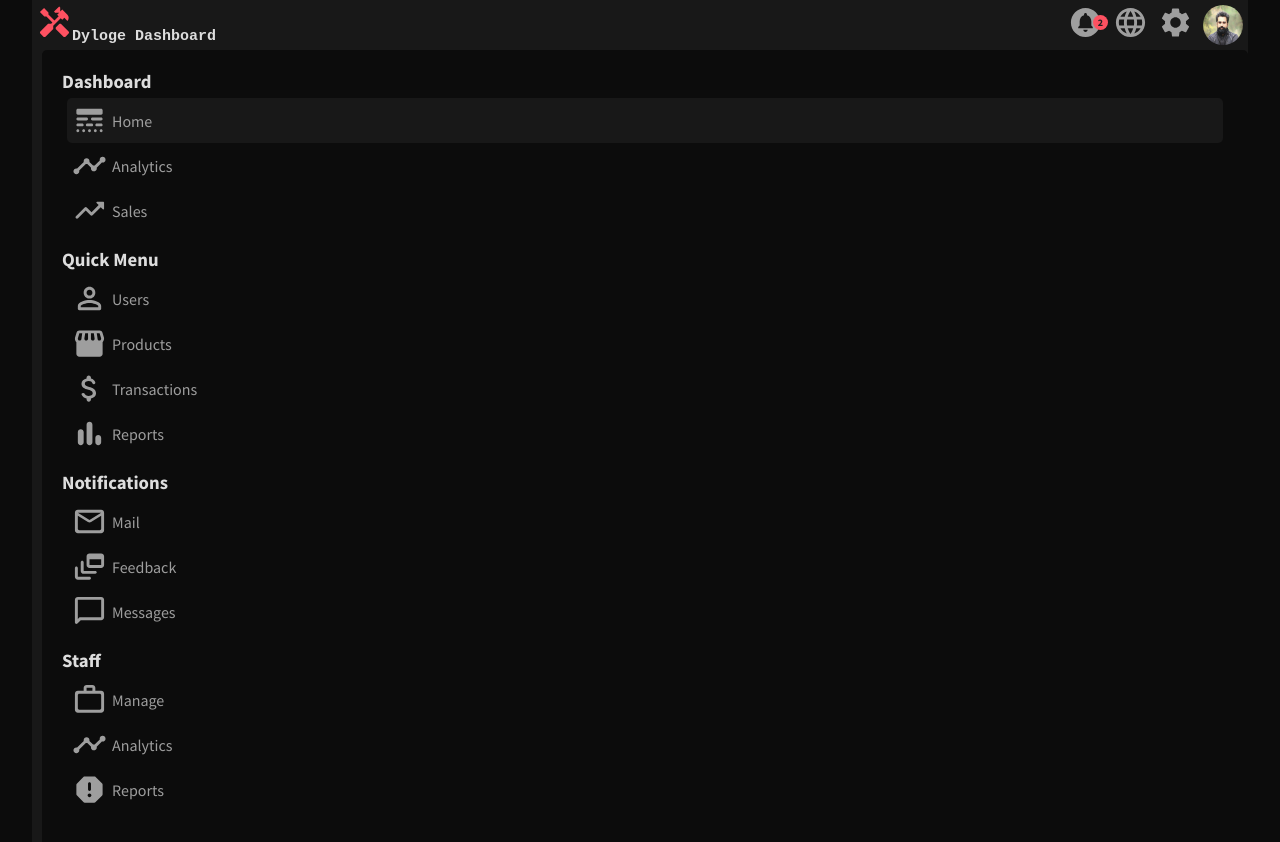
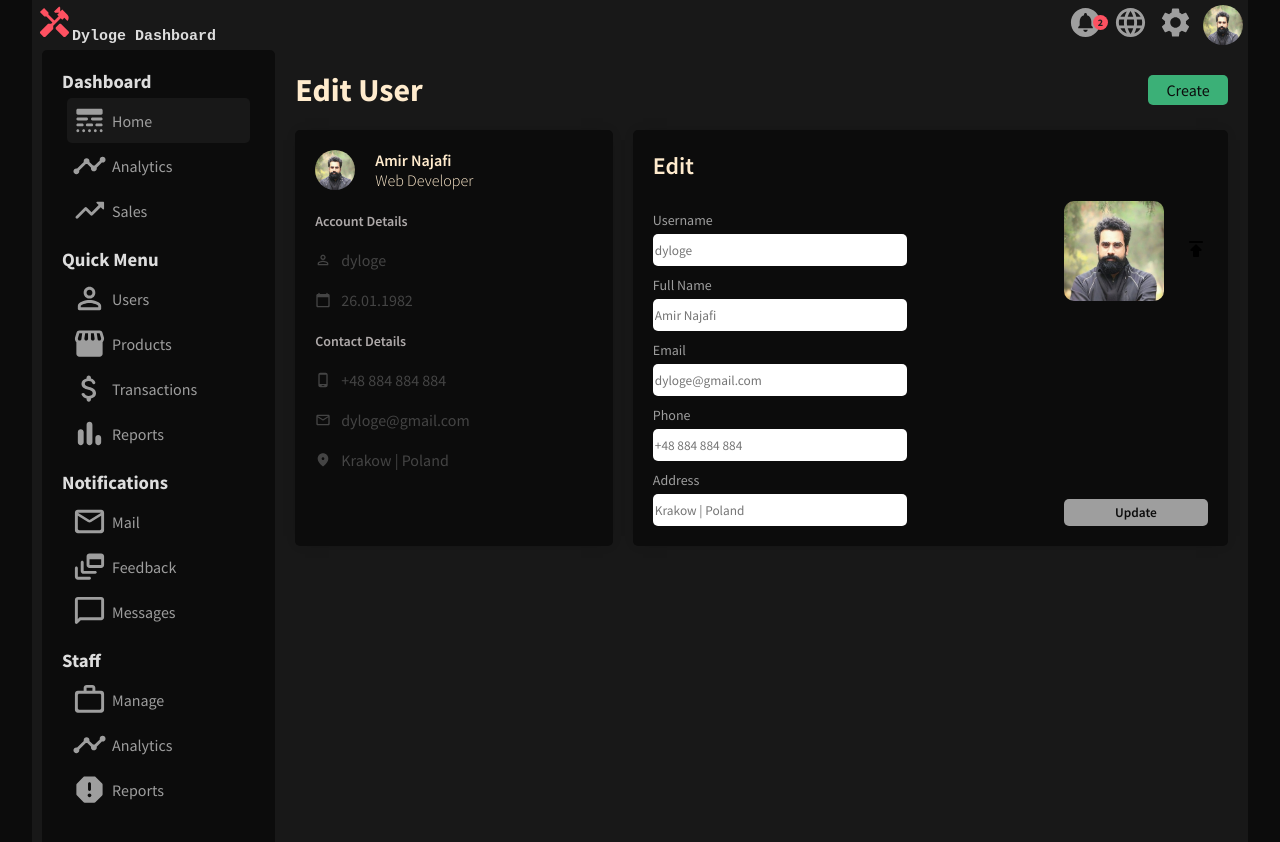
Before and after one commit to Dyloge/adminpanel, a React (Create React App) app: page /user/1 in a window 1280 px wide. Shown: the top 842 px of the page. Built offline with nearby package versions, Linux system fonts and the light colour scheme.

Commit message:
7-User page created and styled

```diff
--- a/src/App.js
+++ b/src/App.js
@@ -3,6 +3,7 @@ import './App.css';
 import Sidebar from './components/sidebar/Sidebar';
 import Home from './components/pages/home/Home';
 import UserList from './components/pages/userList/UserList';
+import User from './components/pages/user/User';
 import React from 'react';
 import { BrowserRouter as Router, Switch, Route } from 'react-router-dom';
 
@@ -21,6 +22,9 @@ function App() {
               <Route path='/users'>
                 <UserList />
               </Route>
+              <Route path='/user/:userId'>
+                <User />
+              </Route>
             </Switch>
           </div>
         </div>
--- /dev/null
+++ b/src/components/pages/user/User.jsx
@@ -0,0 +1,121 @@
+import LocationOnRoundedIcon from '@mui/icons-material/LocationOnRounded';
+import CalendarTodayRoundedIcon from '@mui/icons-material/CalendarTodayRounded';
+import MailOutlineRoundedIcon from '@mui/icons-material/MailOutlineRounded';
+import PermIdentityRoundedIcon from '@mui/icons-material/PermIdentityRounded';
+import PhoneAndroidRoundedIcon from '@mui/icons-material/PhoneAndroidRounded';
+import PublishRoundedIcon from '@mui/icons-material/PublishRounded';
+import { Link } from 'react-router-dom';
+import './user.css';
+
+export default function User() {
+  return (
+    <div className='user'>
+      <div className='userTitleContainer'>
+        <h1 className='userTitle'>Edit User</h1>
+        <Link to='/newUser'>
+          <button className='userAddButton'>Create</button>
+        </Link>
+      </div>
+      <div className='userContainer'>
+        <div className='userShow'>
+          <div className='userShowTop'>
+            <img
+              src={require('../../../assests/images/profile.jpeg').default}
+              alt=''
+              className='userShowImg'
+            />
+            <div className='userShowTopTitle'>
+              <span className='userShowUsername'>Amir Najafi</span>
+              <span className='userShowUserTitle'>Web Developer</span>
+            </div>
+          </div>
+          <div className='userShowBottom'>
+            <span className='userShowTitle'>Account Details</span>
+            <div className='userShowInfo'>
+              <PermIdentityRoundedIcon className='userShowIcon' />
+              <span className='userShowInfoTitle'>dyloge</span>
+            </div>
+            <div className='userShowInfo'>
+              <CalendarTodayRoundedIcon className='userShowIcon' />
+              <span className='userShowInfoTitle'>26.01.1982</span>
+            </div>
+            <span className='userShowTitle'>Contact Details</span>
+            <div className='userShowInfo'>
+              <PhoneAndroidRoundedIcon className='userShowIcon' />
+              <span className='userShowInfoTitle'>+48 884 884 884</span>
+            </div>
+            <div className='userShowInfo'>
+              <MailOutlineRoundedIcon className='userShowIcon' />
+              <span className='userShowInfoTitle'>dyloge@gmail.com</span>
+            </div>
+            <div className='userShowInfo'>
+              <LocationOnRoundedIcon className='userShowIcon' />
+              <span className='userShowInfoTitle'>Krakow | Poland</span>
+            </div>
+          </div>
+        </div>
+        <div className='userUpdate'>
+          <span className='userUpdateTitle'>Edit</span>
+          <form className='userUpdateForm'>
+            <div className='userUpdateLeft'>
+              <div className='userUpdateItem'>
+                <label>Username</label>
+                <input
+                  type='text'
+                  placeholder='dyloge'
+                  className='userUpdateInput'
+                />
+              </div>
+              <div className='userUpdateItem'>
+                <label>Full Name</label>
+                <input
+                  type='text'
+                  placeholder='Amir Najafi'
+                  className='userUpdateInput'
+                />
+              </div>
+              <div className='userUpdateItem'>
+                <label>Email</label>
+                <input
+                  type='text'
+                  placeholder='dyloge@gmail.com'
+                  className='userUpdateInput'
+                />
+              </div>
+              <div className='userUpdateItem'>
+                <label>Phone</label>
+                <input
+                  type='text'
+                  placeholder='+48 884 884 884'
+                  className='userUpdateInput'
+                />
+              </div>
+              <div className='userUpdateItem'>
+                <label>Address</label>
+                <input
+                  type='text'
+                  placeholder='Krakow | Poland'
+                  className='userUpdateInput'
+                />
+              </div>
+            </div>
+            <div className='userUpdateRight'>
+              <div className='userUpdateUpload'>
+                <img
+                  className='userUpdateImg'
+                  src={require('../../../assests/images/profile.jpeg').default}
+                  alt=''
+                />
+                <label htmlFor='file'>
+                  <PublishRoundedIcon className='userUpdateIcon' />
+                </label>
+                <input type='file' id='file' style={{ display: 'none' }} />
+              </div>
+              <button className='userUpdateButton'>Update</button>
+            </div>
+          </form>
+        </div>
+      </div>
+    </div>
+  );
+}
--- /dev/null
+++ b/src/components/pages/user/user.css
@@ -0,0 +1,162 @@
+.user {
+  flex: 4;
+  padding: 20px;
+}
+
+.userTitleContainer {
+  display: flex;
+  align-items: center;
+  justify-content: space-between;
+  color: blanchedalmond;
+}
+
+.userAddButton {
+  width: 80px;
+  border: none;
+  padding: 5px;
+  background-color: #3bb077;
+  border-radius: 5px;
+  cursor: pointer;
+  color: #0c0c0c;
+  font-size: 16px;
+}
+
+.userContainer {
+  display: flex;
+  margin-top: 20px;
+}
+
+.userShow {
+  background-color: #0c0c0c;
+  border-radius: 5px;
+  flex: 1;
+  padding: 20px;
+  -webkit-box-shadow: 0px 0px 15px -10px rgba(0, 0, 0, 0.75);
+  box-shadow: 0px 0px 15px -10px rgba(0, 0, 0, 0.75);
+}
+
+.userUpdate {
+  background-color: #0c0c0c;
+  border-radius: 5px;
+  flex: 2;
+  padding: 20px;
+  -webkit-box-shadow: 0px 0px 15px -10px rgba(0, 0, 0, 0.75);
+  box-shadow: 0px 0px 15px -10px rgba(0, 0, 0, 0.75);
+  margin-left: 20px;
+}
+
+.userShowTop {
+  display: flex;
+  align-items: center;
+}
+
+.userShowImg {
+  width: 40px;
+  height: 40px;
+  border-radius: 50%;
+  object-fit: cover;
+}
+
+.userShowTopTitle {
+  display: flex;
+  flex-direction: column;
+  margin-left: 20px;
+  color: blanchedalmond;
+}
+
+.userShowUsername {
+  font-weight: 600;
+}
+
+.userShowUserTitle {
+  font-weight: 300;
+}
+
+.userShowBottom {
+  margin-top: 20px;
+}
+
+.userShowTitle {
+  font-size: 14px;
+  font-weight: 600;
+  color: rgb(175, 170, 170);
+}
+
+.userShowInfo {
+  display: flex;
+  align-items: center;
+  margin: 20px 0px;
+  color: #444;
+}
+
+.userShowIcon {
+  font-size: 16px !important;
+}
+
+.userShowInfoTitle {
+  margin-left: 10px;
+}
+
+.userUpdateTitle {
+  font-size: 24px;
+  font-weight: 600;
+  color: blanchedalmond;
+}
+
+.userUpdateForm {
+  display: flex;
+  justify-content: space-between;
+  margin-top: 20px;
+}
+
+.userUpdateItem {
+  display: flex;
+  flex-direction: column;
+  margin-top: 10px;
+}
+
+.userUpdateItem > label {
+  margin-bottom: 5px;
+  font-size: 14px;
+  color: #9e9e9e;
+}
+
+.userUpdateInput {
+  border: none;
+  width: 250px;
+  height: 30px;
+  border-radius: 5px;
+}
+
+.userUpdateRight {
+  display: flex;
+  flex-direction: column;
+  justify-content: space-between;
+}
+
+.userUpdateUpload {
+  display: flex;
+  align-items: center;
+}
+
+.userUpdateImg {
+  width: 100px;
+  height: 100px;
+  border-radius: 10px;
+  object-fit: cover;
+  margin-right: 20px;
+}
+
+.userUpdateIcon {
+  cursor: pointer;
+}
+
+.userUpdateButton {
+  border-radius: 5px;
+  border: none;
+  padding: 5px;
+  cursor: pointer;
+  background-color: #9e9e9e;
+  color: #0c0c0c;
+  font-weight: 600;
+}
--- a/src/components/pages/userList/UserList.jsx
+++ b/src/components/pages/userList/UserList.jsx
@@ -66,6 +66,7 @@ export default function UserList() {
         columns={columns}
         pageSize={8}
         checkboxSelection
+        sx={{ fontWeight: 'bold', border: 'none' }}
       />
     </div>
   );
--- a/src/components/pages/userList/userList.css
+++ b/src/components/pages/userList/userList.css
@@ -1,10 +1,13 @@
 .userList {
   flex: 4;
-  background-color: blanchedalmond;
+  background-color: #9e9e9e;
   border-radius: 5px;
   margin: 0px 20px;
   width: 100%;
   height: 400px;
+  font-weight: bold;
+  -webkit-box-shadow: 0px 0px 15px -10px rgba(0, 0, 0, 0.75);
+  box-shadow: 0px 0px 15px -10px rgba(0, 0, 0, 0.75);
 }
 
 .userListUser {
```
